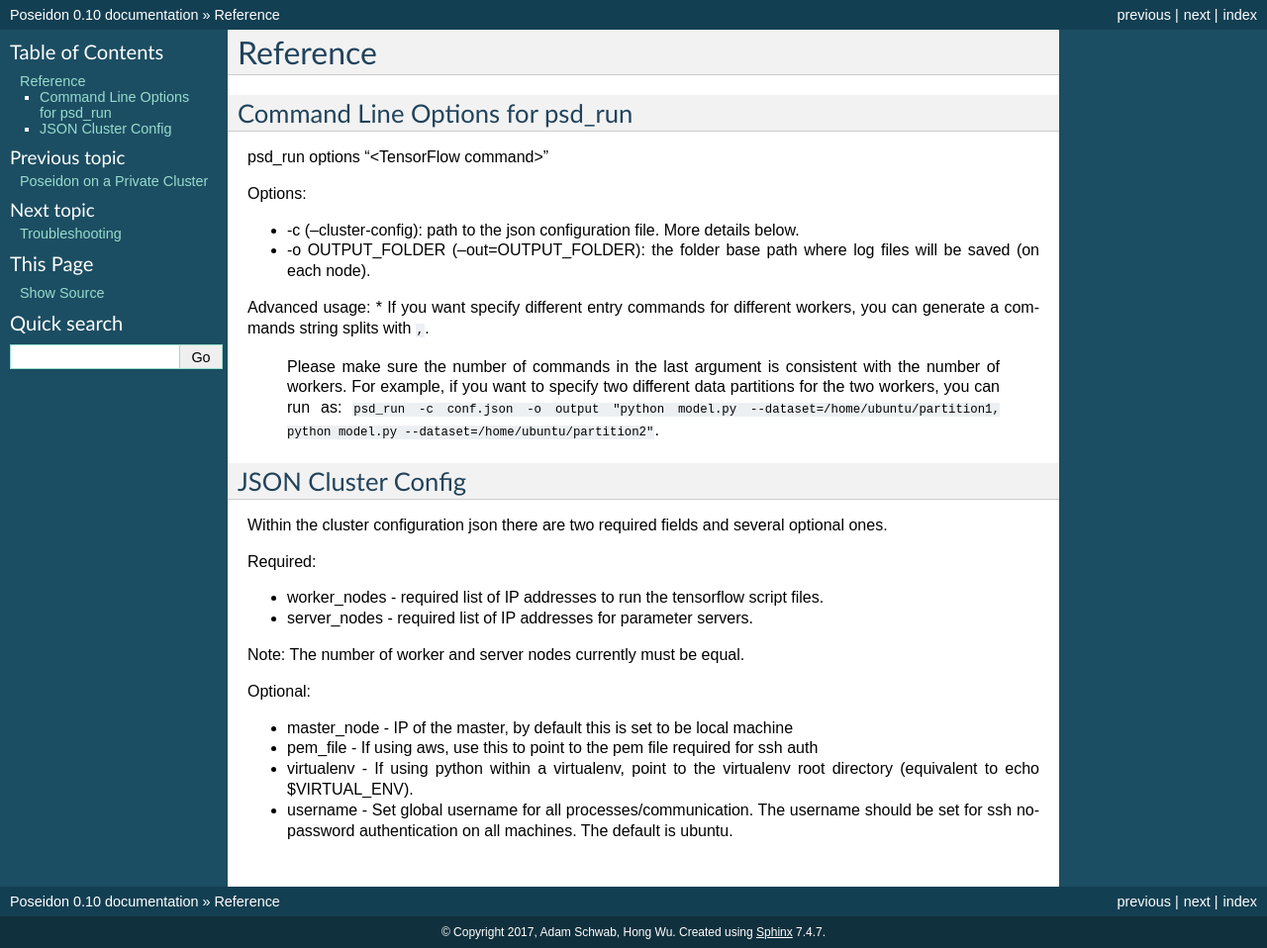
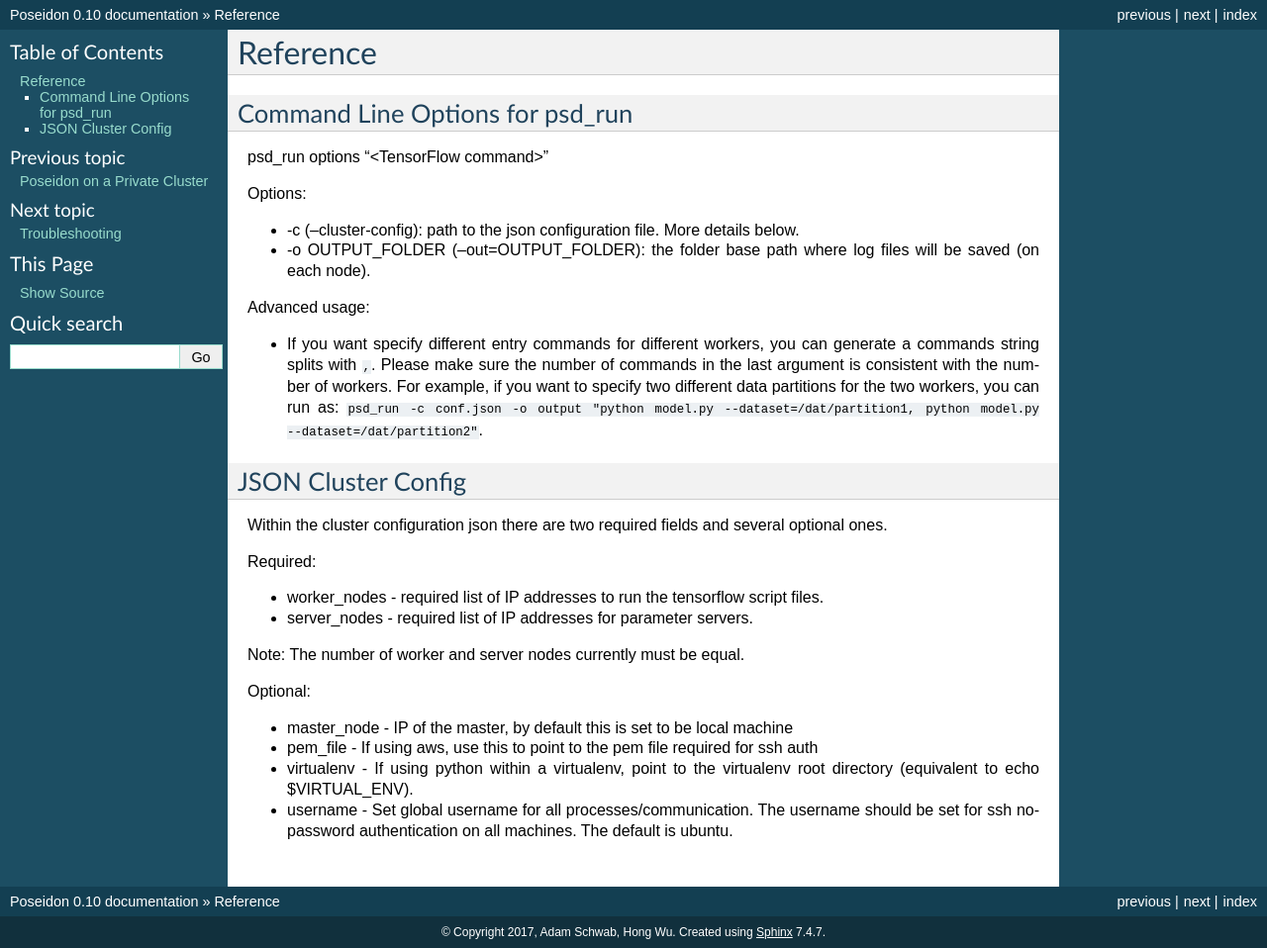
Before and after one commit to petuum-inc/poseidon-release, a Sphinx documentation site: the page built from docs/source/reference.rst, in a window 1280 px wide. Shown: the whole page at 99% size. Built offline with Sphinx 7.4.7, drawn with Linux system fonts in a browser that asks for light colours.

Commit message:
update format

```diff
--- a/docs/source/reference.rst
+++ b/docs/source/reference.rst
@@ -12,10 +12,11 @@ Options:
 * -o OUTPUT_FOLDER (--out=OUTPUT_FOLDER): the folder base path where log files will be saved (on each node).
 
 Advanced usage:
+
 * If you want specify different entry commands for different workers, you can generate a commands string splits with ``,``.
   Please make sure the number of commands in the last argument is consistent with the number of workers. For example, if you want to specify two different
   data partitions for the two workers, you can run as:
-  ``psd_run -c conf.json -o output "python model.py --dataset=/home/ubuntu/partition1, python model.py --dataset=/home/ubuntu/partition2"``.
+  ``psd_run -c conf.json -o output "python model.py --dataset=/dat/partition1, python model.py --dataset=/dat/partition2"``.
 
 JSON Cluster Config
 -------------------
```
